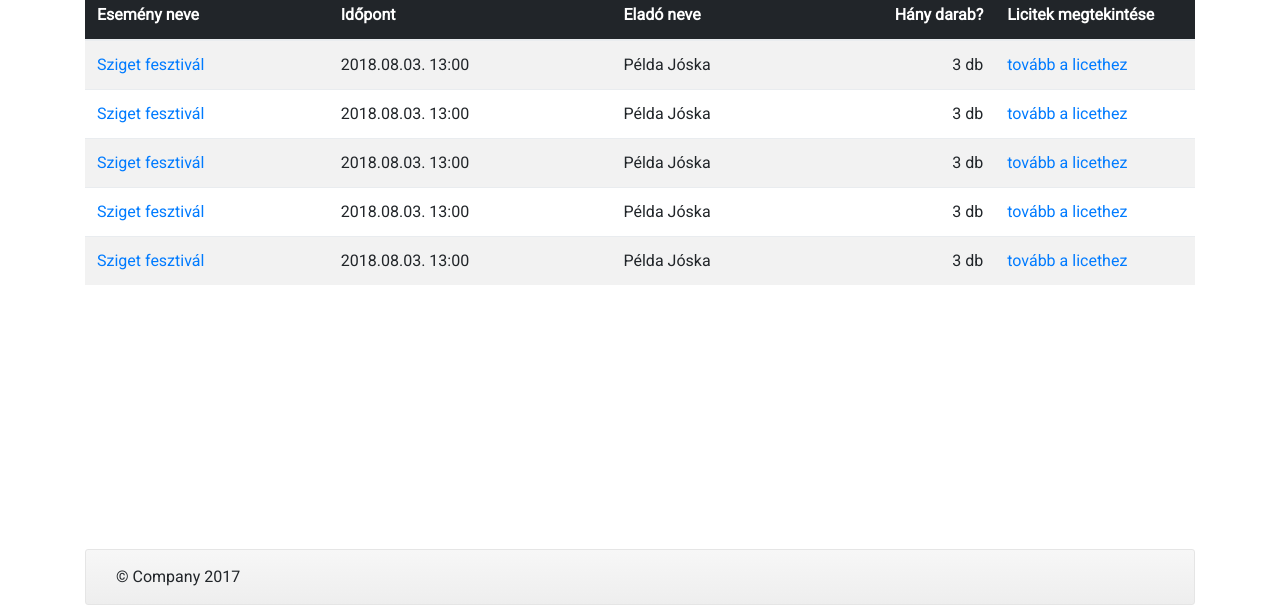
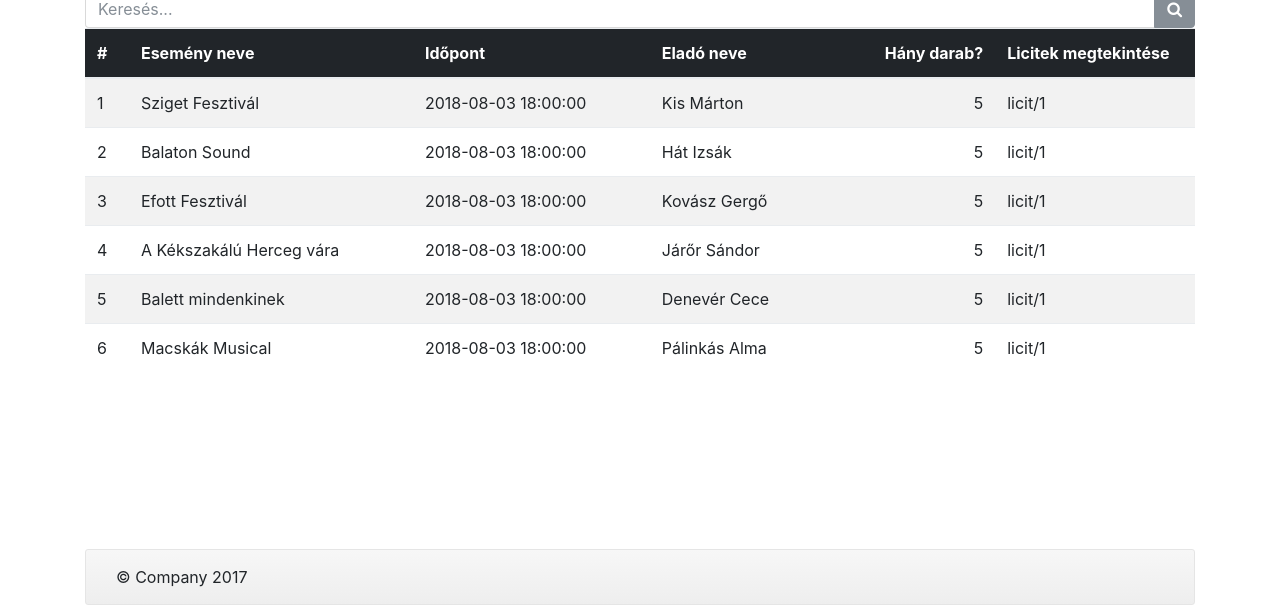
Before and after one commit to gergolizak/jegybazar, a plain HTML site: page tickets.html in a window 1280 px wide. Shown: the part 195-800 px from the top of the page. Drawn offline with nearby package versions, Linux system fonts and the light colour scheme.

Commit message:
update ticktes

```diff
--- a/css/style.css
+++ b/css/style.css
@@ -1,9 +1,8 @@
-@import url('https://fonts.googleapis.com/css?family=Roboto');
+/* @import url('https://fonts.googleapis.com/css?family=Roboto'); */
 @import url('../lib/font-awesome-4.7.0/font-awesome-4.7.0/css/font-awesome.min.css');
 body {
     padding-top: 20px;
     padding-bottom: 100px;
-    font-family: 'Roboto', sans-serif;
     position: absolute;
     top: 0;
     right: 0;
--- a/js/main.js
+++ b/js/main.js
@@ -31,7 +31,7 @@ function startPageChange(elem, num, bool) {
     });
 }
 
-// Event search
+// Event oldal
 $(".events-search-row input").on("keyup", function(ev) {
     $.each( $(".events-card-deck .card .card-title"), function(index, elem)   {
         elem = $(elem);
@@ -45,7 +45,103 @@ $(".events-search-row input").on("keyup", function(ev) {
     });
 });
 
-// Ticket tooltip
+// Ticket oldal
 $(function () {
     $('[data-toggle="tooltip"]').tooltip();
  });
+
+ // Jegyek tömbje
+ var tickets = [
+     {
+         event: "Sziget Fesztivál",
+         time: "2018-08-03 18:00:00",
+         seller: "Kis Márton",
+         pcs: 5,
+         link: "licit/1"
+     },
+     {
+         event: "Balaton Sound",
+         time: "2018-08-03 18:00:00",
+         seller: "Hát Izsák",
+         pcs: 5,
+         link: "licit/1"
+     },
+     {
+         event: "Efott Fesztivál",
+         time: "2018-08-03 18:00:00",
+         seller: "Kovász Gergő",
+         pcs: 5,
+         link: "licit/1"
+     },
+     {
+         event: "A Kékszakálú Herceg vára",
+         time: "2018-08-03 18:00:00",
+         seller: "Járőr Sándor",
+         pcs: 5,
+         link: "licit/1"
+     },
+     {
+         event: "Balett mindenkinek",
+         time: "2018-08-03 18:00:00",
+         seller: "Denevér Cece",
+         pcs: 5,
+         link: "licit/1"
+     },
+     {
+         event: "Macskák Musical",
+         time: "2018-08-03 18:00:00",
+         seller: "Pálinkás Alma",
+         pcs: 5,
+         link: "licit/1"
+     }
+ ];
+
+ // Jegyek táblájának generálása
+ var ticketTable = $("table.table.table-striped").eq(0);
+ function fillTicketsTable(currentTickets) {
+     currentTickets = currentTickets || tickets;
+     var tbody = ticketTable.find("tbody");
+     tbody.html("");
+     $.each( currentTickets, function(index, ticket) {
+        var row = $(".templates .ticket-row").clone();
+        row.find("td").eq(0).html(index+1);
+        row.find("td").eq(1).html(ticket.event);
+        row.find("td").eq(2).html(ticket.time);
+        row.find("td").eq(3).html(ticket.seller);
+        row.find("td").eq(4).html(ticket.pcs);
+        row.find("td").eq(5).html(ticket.link);
+        tbody.append(row);
+     });
+ }
+ fillTicketsTable();
+
+ // Jegyek táblázat szürése.
+ $(".tickets-search-row input").on("keyup", filterTickets);
+ function filterTickets() {
+     var currentValue = $(this).val().toLowerCase();
+     var filteredTickets = [];
+     if (currentValue == "") {
+         filteredTickets = tickets;
+     } else {
+        filteredTickets = tickets.filter( function(item) {
+            var done = false;
+            for (var k in item) {
+              if (item[k].toString().toLowerCase().indexOf(currentValue) > -1) {
+                  done = true;
+            }
+        }
+            return done;
+        });
+     }
+     fillTicketsTable(filteredTickets);
+ }
+
+ // Regiszter oldal
+ var alertBox = $(".alert.alert-primary");
+ function showInvalidMessage() {
+    alertBox
+        .removeClass("alert-primary")
+        .addClass("alert-danger")
+        .find(".alert-message")
+        .text("Sikertelen belépés");
+ }
--- a/tickets.html
+++ b/tickets.html
@@ -7,7 +7,7 @@
     <meta name="author" content="">
     <link rel="icon" href="../../../../favicon.ico">
 
-    <title>Justified Nav Template for Bootstrap</title>
+    <title>JegyBazár</title>
 
     <!-- Bootstrap core CSS -->
     <link href="lib/bootstrap/css/bootstrap.min.css" rel="stylesheet">
@@ -50,9 +50,20 @@
       </div>
 
       <h1>Licitálható jegyek listája</h1>
+      <div class="row tickets-search-row">
+          <div class="col-lg-12">
+              <div class="input-group">
+                <input type="text" class="form-control" placeholder="Keresés..." aria-label="Keresés...">
+                <span class="input-group-btn">
+                  <button class="btn btn-secondary" type="button"><i class="fa fa-search" aria-hidden="true"></i></button>
+                </span>
+              </div>
+            </div>
+      </div><!-- /tickets-search-row -->
       <table class="table table-striped">
         <thead class="thead-inverse">
           <tr>
+            <th>#</th>
             <th style="min-width:30%">Esemény neve</th>
             <th>Időpont</th>
             <th class="d-none d-md-table-cell">Eladó neve</th>
@@ -60,58 +71,7 @@
             <th style="width:18%">Licitek megtekintése</th>
           </tr>
         </thead>
-        <tbody>
-          <tr>
-            <td data-toggle="tooltip" data-html="true" data-placement="bottom"
-            title="<strong>Még 3 napig lehet licitálni</strong> <br/>az esemény megtekintéséhez kattints ide"><a href="events.html?id=1">Sziget fesztivál</a></td>
-            <td>2018.08.03. 13:00</td>
-            <td class="d-none d-md-table-cell">Példa Jóska</td>
-            <td class="text-right d-none d-md-table-cell">3 db</td>
-            <td>
-              <a href="bid.html?id=1">tovább a licethez</a>
-            </td>
-          </tr>
-          <tr>
-            <td data-toggle="tooltip" data-html="true" data-placement="bottom"
-            title="<strong>Még 3 napig lehet licitálni</strong> <br/>az esemény megtekintéséhez kattints ide"><a href="events.html?id=1">Sziget fesztivál</a></td>
-            <td>2018.08.03. 13:00</td>
-            <td class="d-none d-md-table-cell">Példa Jóska</td>
-            <td class="text-right d-none d-md-table-cell">3 db</td>
-            <td>
-              <a href="bid.html?id=1">tovább a licethez</a>
-            </td>
-          </tr>
-          <tr>
-            <td data-toggle="tooltip" data-html="true" data-placement="bottom"
-            title="<strong>Még 3 napig lehet licitálni</strong> <br/>az esemény megtekintéséhez kattints ide"><a href="events.html?id=1">Sziget fesztivál</a></td>
-            <td>2018.08.03. 13:00</td>
-            <td class="d-none d-md-table-cell">Példa Jóska</td>
-            <td class="text-right d-none d-md-table-cell">3 db</td>
-            <td>
-              <a href="bid.html?id=1">tovább a licethez</a>
-            </td>
-          </tr>
-          <tr>
-            <td data-toggle="tooltip" data-html="true" data-placement="bottom"
-            title="<strong>Még 3 napig lehet licitálni</strong> <br/>az esemény megtekintéséhez kattints ide"><a href="events.html?id=1">Sziget fesztivál</a></td>
-            <td>2018.08.03. 13:00</td>
-            <td class="d-none d-md-table-cell">Példa Jóska</td>
-            <td class="text-right d-none d-md-table-cell">3 db</td>
-            <td>
-              <a href="bid.html?id=1">tovább a licethez</a>
-            </td>
-          </tr>
-          <tr>
-            <td data-toggle="tooltip" data-html="true" data-placement="bottom"
-            title="<strong>Még 3 napig lehet licitálni</strong> <br/>az esemény megtekintéséhez kattints ide"><a href="events.html?id=1">Sziget fesztivál</a></td>
-            <td>2018.08.03. 13:00</td>
-            <td class="d-none d-md-table-cell">Példa Jóska</td>
-            <td class="text-right d-none d-md-table-cell">3 db</td>
-            <td>
-              <a href="bid.html?id=1">tovább a licethez</a>
-            </td>
-          </tr>
-        </tbody>
+        <tbody></tbody>
       </table>
 
     </div> <!-- /container -->
@@ -123,6 +83,24 @@
         </footer>
     </div> <!-- /Site footer -->
 
+
+    <div class="templates" style="display: none;">
+    <table>
+      <tr class="ticket-row">
+        <td></td>
+        <td data-toggle="tooltip" data-html="true" data-placement="bottom"
+        title="<strong>Még 3 napig lehet licitálni</strong> <br/>az esemény megtekintéséhez kattints ide"><a href="events.html?id=1">Sziget fesztivál</a></td>
+        <td>2018.08.03. 13:00</td>
+        <td class="d-none d-md-table-cell">Példa Jóska</td>
+        <td class="text-right d-none d-md-table-cell">3 db</td>
+        <td>
+          <a href="bid.html?id=1">tovább a licethez</a>
+        </td>
+      </tr>
+    </table>
+    </div>
+
+
     <!-- Bootstrap core JavaScript
     ================================================== -->
     <!-- Placed at the end of the document so the pages load faster -->
```
Also changed, not shown: index.html (+1 -1 lines), login.html (+1 -1 lines).
